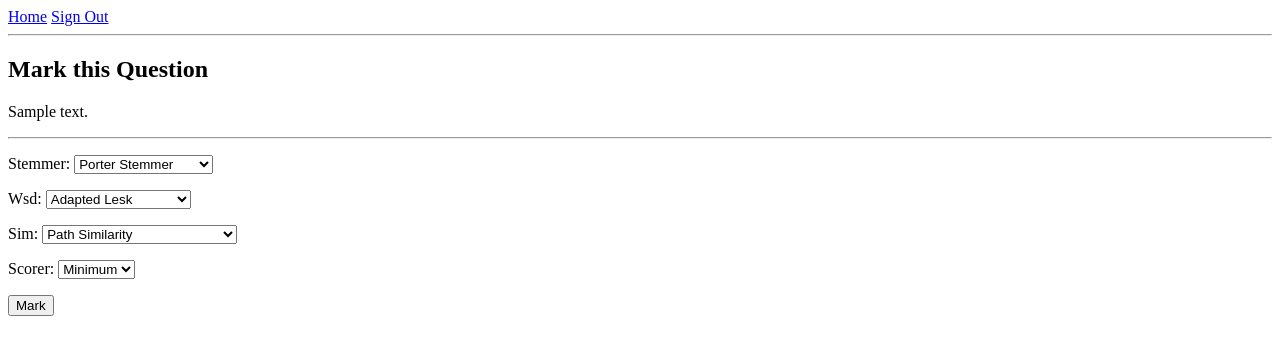
After one commit to caninemwenja/ftm, a Django app: page /questions/mar/1/ in a window 1280 px wide. The commit adds this page. Shown: the top 355 px of the page. Run offline with Django 3.2, Linux system fonts and the light colour scheme; a user stored in the database is signed in; tables that the repository leaves empty hold one stand-in row (values such as "Sample post").

Commit message:
Mark answers, upgrades to lib and marking

```diff
--- a/lib/utils.py
+++ b/lib/utils.py
@@ -61,7 +61,7 @@ def relative_matrix(senses_1, tokens_1, senses_2, tokens_2, sim_option="path"):
         for sense2 in senses_2:
             edit_dist = exaggerated_edit_distance(tokens_1[row_count], tokens_2[col_count])
 
-            sim_score = similarity(sense, sense2, sim_option) or 0
+            sim_score = sense_similarity(sense, sense2, sim_option) or 0
 
             val = sim_score
 
@@ -89,8 +89,72 @@ def maximum_weight_bipartite(matrix):
     return indices
 
 
-def similarity(sense1, sense2, option="path"):
+def sense_similarity(sense1, sense2, option="path"):
     if sense1 and sense2:
         return sim(sense1, sense2, option)
 
     return None
+
+
+def similarity(sentence1, sentence2, **kwargs):
+    print kwargs
+
+    stemmer = kwargs.get('stemmer', 'porter')
+
+    wsd_ = kwargs.get('wsd', 'adapted')
+
+    sim = kwargs.get('similarity', 'path')
+
+    scoring = kwargs.get('scoring', 'min')
+
+    context = kwargs.get('context', '')
+
+    print stemmer, wsd, sim, scoring
+
+    tokens_1 = tokenize(sentence1, stemmer)
+    tokens_2 = tokenize(sentence2, stemmer)
+
+    senses_1 = [wsd(sentence1+" "+context, token, wsd_) for token in tokens_1 if token and len(token) > 0]
+    senses_2 = [wsd(sentence2+" "+context, token, wsd_) for token in tokens_2 if token and len(token) > 0]
+
+    rel_mat = relative_matrix(senses_1, tokens_1, senses_2, tokens_2, sim)
+
+    indices = maximum_weight_bipartite(rel_mat)
+
+    candidates = []
+
+    vals = []
+    for row, col in indices:
+        candidate = {}
+
+        val = rel_mat[row][col]
+        vals.append(val)
+
+        candidate['match'] = val
+        candidate['word1'] = {
+            'token': tokens_1[row],
+            'definition': senses_1[row].definition if hasattr(senses_1[row], 'definition') else None,
+        }
+        candidate['word2'] = {
+            'token': tokens_2[col],
+            'definition': senses_2[col].definition if hasattr(senses_2[col], 'definition') else None,
+        }
+
+        candidates.append(candidate)
+
+    score = min(vals)
+
+    if scoring == 'mean':
+        score = 2*sum(vals)/(len(tokens_1)+len(tokens_2))
+
+    result = {
+        'score': score,
+        'candidates': candidates,
+        'tokens_1': tokens_1,
+        'tokens_2': tokens_2,
+        'senses_1': senses_1,
+        'senses_2': senses_2,
+        'rel_mat': rel_mat,
+    }
+
+    return result
--- a/questions/forms.py
+++ b/questions/forms.py
@@ -1,16 +1,56 @@
 __author__ = 'caninemwenja'
 
-from django.forms import ModelForm
-from .models import Question, MarkingAnswer
+from django import forms
+from .models import Question, MarkingAnswer, StudentAnswer
 
 
-class QuestionForm(ModelForm):
+class QuestionForm(forms.ModelForm):
     class Meta:
         model = Question
         fields = ('text', )
 
 
-class MarkingAnswerForm(ModelForm):
+class MarkingAnswerForm(forms.ModelForm):
     class Meta:
         model = MarkingAnswer
         fields = ('text', )
+
+
+class StudentAnswerForm(forms.ModelForm):
+    class Meta:
+        model = StudentAnswer
+        fields = ('text', )
+
+
+class MarkingForm(forms.Form):
+    stemmers = (
+        ('porter', 'Porter Stemmer'),
+        ('lancaster', 'Lancaster Stemmer')
+    )
+
+    wsds = (
+        ('adapted', 'Adapted Lesk'),
+        ('simple', 'Simple Lesk'),
+        ('original', 'Original Lesk'),
+        ('cosine', 'Cosine Lesk'),
+        ('wup', 'Wu-palmer Similarity')
+    )
+
+    sims = (
+        ('path', "Path Similarity"),
+        ('wup', 'Wu-Palmer Similarity'),
+        ('lch', 'Leacock-Chodorow Similarity'),
+        ('res', 'Resnik Similarity'),
+        ('jcn', 'Jiang-Conrath Similarity'),
+        ('lin', 'Lin Similarity'),
+    )
+
+    scorers = (
+        ('min', 'Minimum'),
+        ('mean', 'Mean')
+    )
+
+    stemmer = forms.ChoiceField(choices=stemmers, required=True)
+    wsd = forms.ChoiceField(choices=wsds, required=True)
+    sim = forms.ChoiceField(choices=sims, required=True)
+    scorer = forms.ChoiceField(choices=scorers, required=True)
--- a/questions/templates/index.html
+++ b/questions/templates/index.html
@@ -28,10 +28,12 @@
                         <a href="{% url 'questions.publish' question.id %}">Publish</a>
                     {% endif %}
                     <a href="{% url 'questions.scheme' question.id %}">Marking Scheme</a>
+                    <a href="{% url 'questions.mark' question.id %}">Mark</a>
                 {% endif %}
                 {% if question.published %}
-                    <a href="">Answer</a>
+                    <a href="{% url 'questions.answer' question.id %}">Answer</a>
                 {% endif %}
+                <a href="{% url 'questions.view' question.id %}">View Answers</a>
             </td>
         </tr>
         {% endfor %}
--- /dev/null
+++ b/questions/templates/mark.html
@@ -0,0 +1,14 @@
+{% extends 'base.html' %}
+
+{% block title %}Mark this Question{% endblock %}
+
+{% block body %}
+<h2>Mark this Question</h2>
+<p>{{ question.text }}</p>
+<hr>
+<form action="." method="POST">
+    {% csrf_token %}
+    {{ form.as_p }}
+    <button type="submit">Mark</button>
+</form>
+{% endblock %}
--- a/questions/urls.py
+++ b/questions/urls.py
@@ -8,9 +8,12 @@ urlpatterns = patterns(
     url(r'^questions/add/$', 'questions.views.add_question', name='questions.add'),
     url(r'^questions/edit/(\d+)/$', 'questions.views.edit_question', name='questions.edit'),
     url(r'^questions/remove/(\d+)/$', 'questions.views.remove_question', name='questions.remove'),
+    url(r'^questions/(\d+)/$', 'questions.views.view_question', name='questions.view'),
     url(r'^questions/publish/(\d+)/$', 'questions.views.publish_question', name='questions.publish'),
     url(r'^questions/scheme/(\d+)/$', 'questions.views.marking_scheme', name='questions.scheme'),
     url(r'^questions/scheme/add/(\d+)/$', 'questions.views.add_marking_answer', name='scheme.add'),
     url(r'^scheme/edit/(\d+)/$', 'questions.views.edit_marking_answer', name='scheme.edit'),
     url(r'^scheme/remove/(\d+)/$', 'questions.views.remove_marking_answer', name='scheme.remove'),
+    url(r'^questions/answer/(\d+)/$', 'questions.views.answer_question', name='questions.answer'),
+    url(r'^questions/mar/(\d+)/$', 'questions.views.mark_question', name='questions.mark'),
 )
--- a/questions/views.py
+++ b/questions/views.py
@@ -4,7 +4,9 @@ from django.core.urlresolvers import reverse
 from django.contrib.auth.decorators import login_required
 
 from .models import Question, MarkingAnswer
-from .forms import QuestionForm, MarkingAnswerForm
+from .forms import QuestionForm, MarkingAnswerForm, StudentAnswerForm, MarkingForm
+
+from lib import utils
 
 
 @login_required
@@ -40,6 +42,13 @@ def edit_question(request, question_id):
         return redirect(reverse('home'))
 
     return render(request, "edit_question.html", {'form': form})
+
+
+@login_required
+def view_question(request, question_id):
+    question = get_object_or_404(Question, pk=question_id)
+
+    return render(request, "question.html", {'question': question})
 
 
 @login_required
@@ -124,3 +133,63 @@ def remove_marking_answer(request, answer_id):
     answer.delete()
 
     return redirect(reverse("questions.scheme", args=(question.id,)))
+
+
+@login_required
+def answer_question(request, question_id):
+    question = get_object_or_404(Question, pk=question_id)
+
+    if not question.published:
+        return HttpResponseForbidden("The question is not yet published")
+
+    form = StudentAnswerForm(request.POST or None)
+
+    if form.is_valid():
+        form.instance.question = question
+        form.instance.student = request.user
+
+        form.save()
+        return redirect(reverse('home'))
+
+    return render(request, "answer.html", {'form': form, 'question': question})
+
+
+@login_required
+def mark_question(request, question_id):
+    question = get_object_or_404(Question, pk=question_id)
+
+    if question.owner != request.user:
+        return HttpResponseForbidden("You're not allowed to mark that question")
+
+    form = MarkingForm(request.POST or None)
+
+    if form.is_valid():
+        stemmer = form.cleaned_data['stemmer']
+        wsd = form.cleaned_data['wsd']
+        sim = form.cleaned_data['sim']
+        scorer = form.cleaned_data['scorer']
+
+        results = []
+
+        marking_answers = question.markinganswer_set.all()
+
+        for answer in question.studentanswer_set.all():
+            max_result = None
+            max_score = 0
+            max_markinganswer = None
+
+            for marking_answer in marking_answers:
+                context = question.text + " " + marking_answer.text
+                result = utils.similarity(
+                    marking_answer.text, answer.text,
+                    stemmer=stemmer, wsd=wsd, similarity=sim, scorer=scorer, context=context)
+                if result['score'] > max_score:
+                    max_result = result
+                    max_score = result['score']
+                    max_markinganswer = marking_answer
+
+            results.append({'answer': answer, 'marking_answer': max_markinganswer, 'result': max_result})
+
+        return render(request, 'results.html', {'results': results, 'question': question})
+
+    return render(request, 'mark.html', {'form': form, 'question': question})
```
Also changed, not shown: demo/server.py (+1 -63 lines), questions/templates/answer.html (added, +14 -0 lines), questions/templates/question.html (added, +28 -0 lines), questions/templates/results.html (added, +30 -0 lines).
